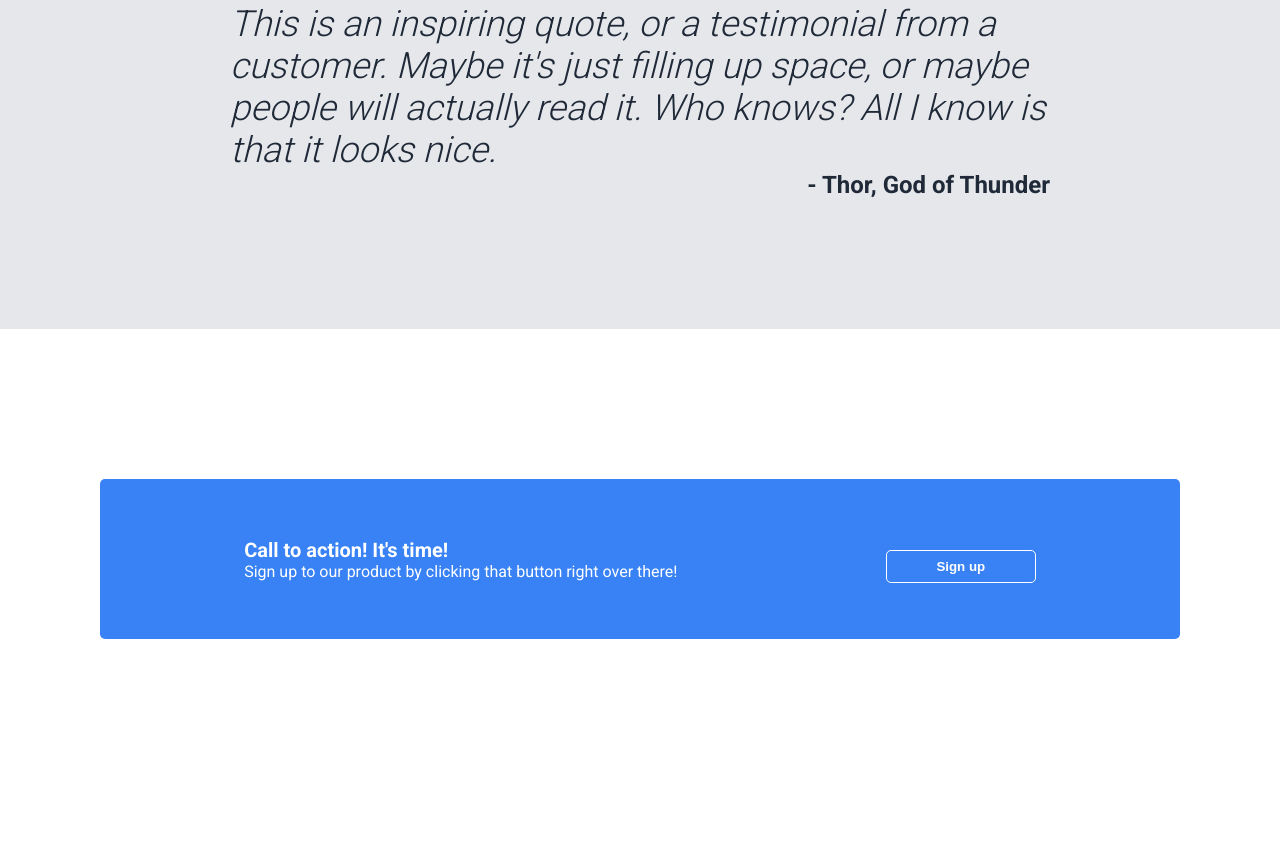
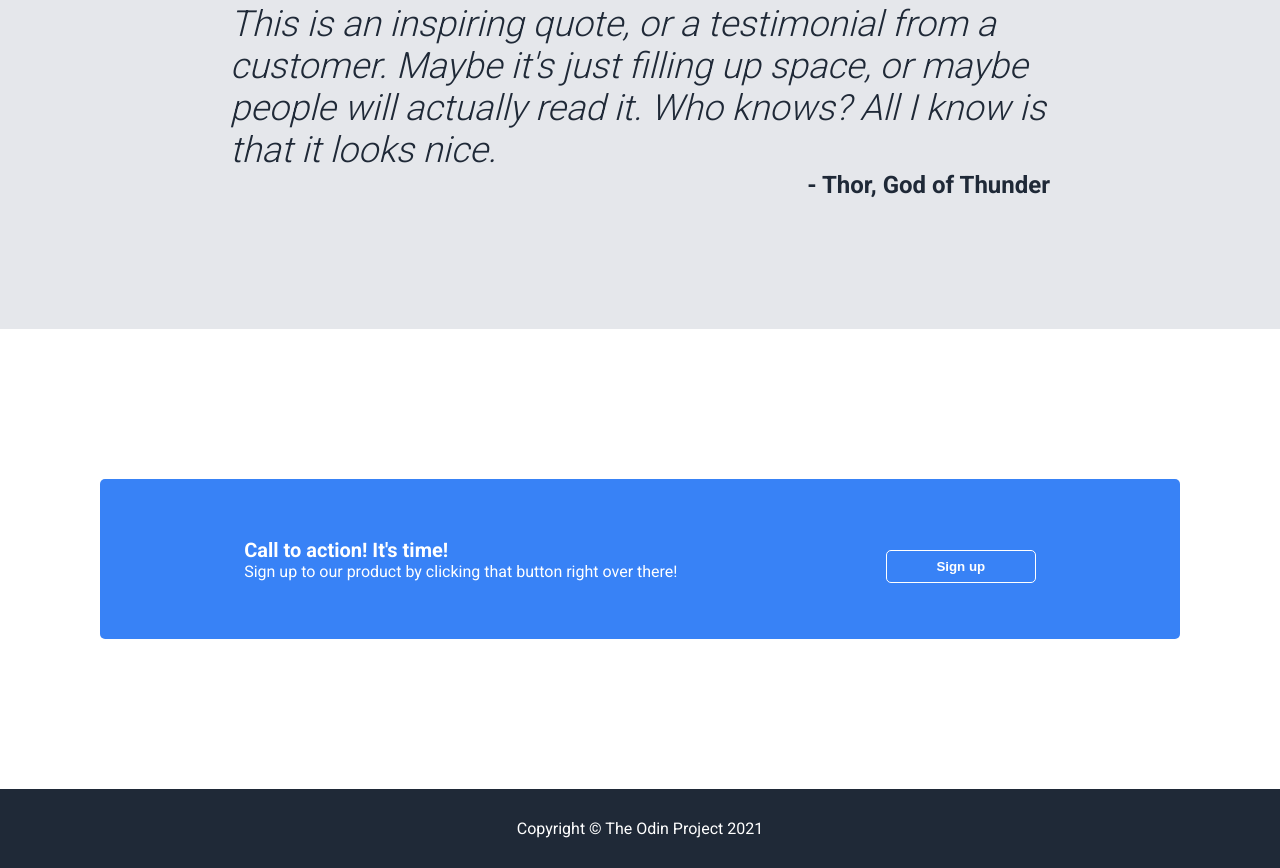
Before and after one commit to itskharina/Landing_Page, a plain HTML site: page index.html in a window 1280 px wide. Shown: the part 1330-2198 px from the top of the page. Before the commit the page ends 2119 px from the top, so only its background shows below. Drawn offline with Linux system fonts and the light colour scheme.

Commit message:
Added footer

```diff
--- a/index.html
+++ b/index.html
@@ -75,9 +75,12 @@
                 Sign up to our product by clicking that button right over there!
             </div>
         </div>
-        <button>
+        <button class="sign-up">
             Sign up
         </button>
     </div>
+    <footer>
+        Copyright © The Odin Project 2021
+    </footer>
 </body>
 </html>
--- a/style.css
+++ b/style.css
@@ -153,7 +153,7 @@ p {
     width: 1000px;
 }
 
-button {
+.sign-up {
     border: 1px solid white;
     width: 150px;
 }
@@ -162,3 +162,12 @@ button {
     font-weight: bold;
     font-size: 20px;
 }
+
+footer {
+    background-color: #1f2937;
+    display: flex;
+    margin-top: auto;
+    padding: 30px;
+    justify-content: center;
+    color: white;
+}
```
